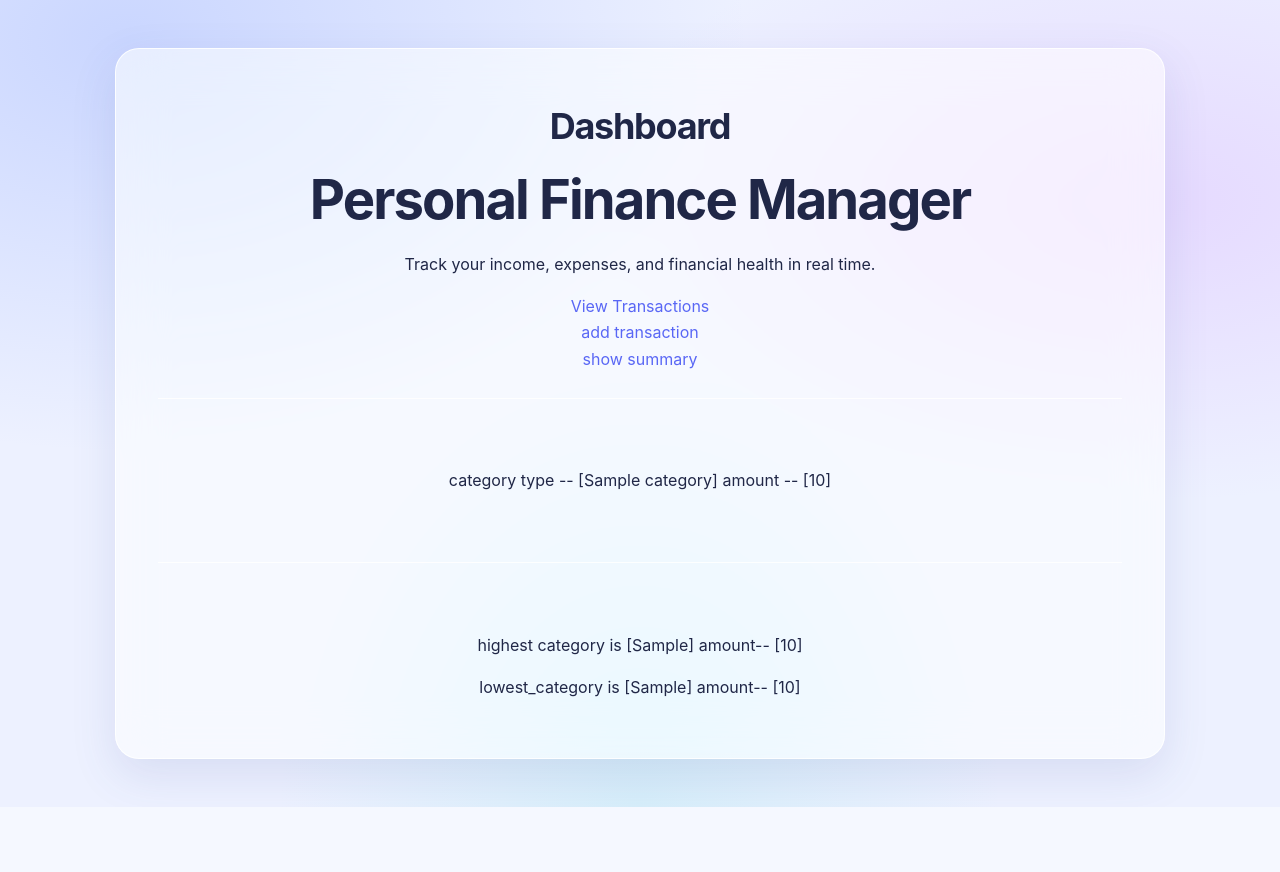
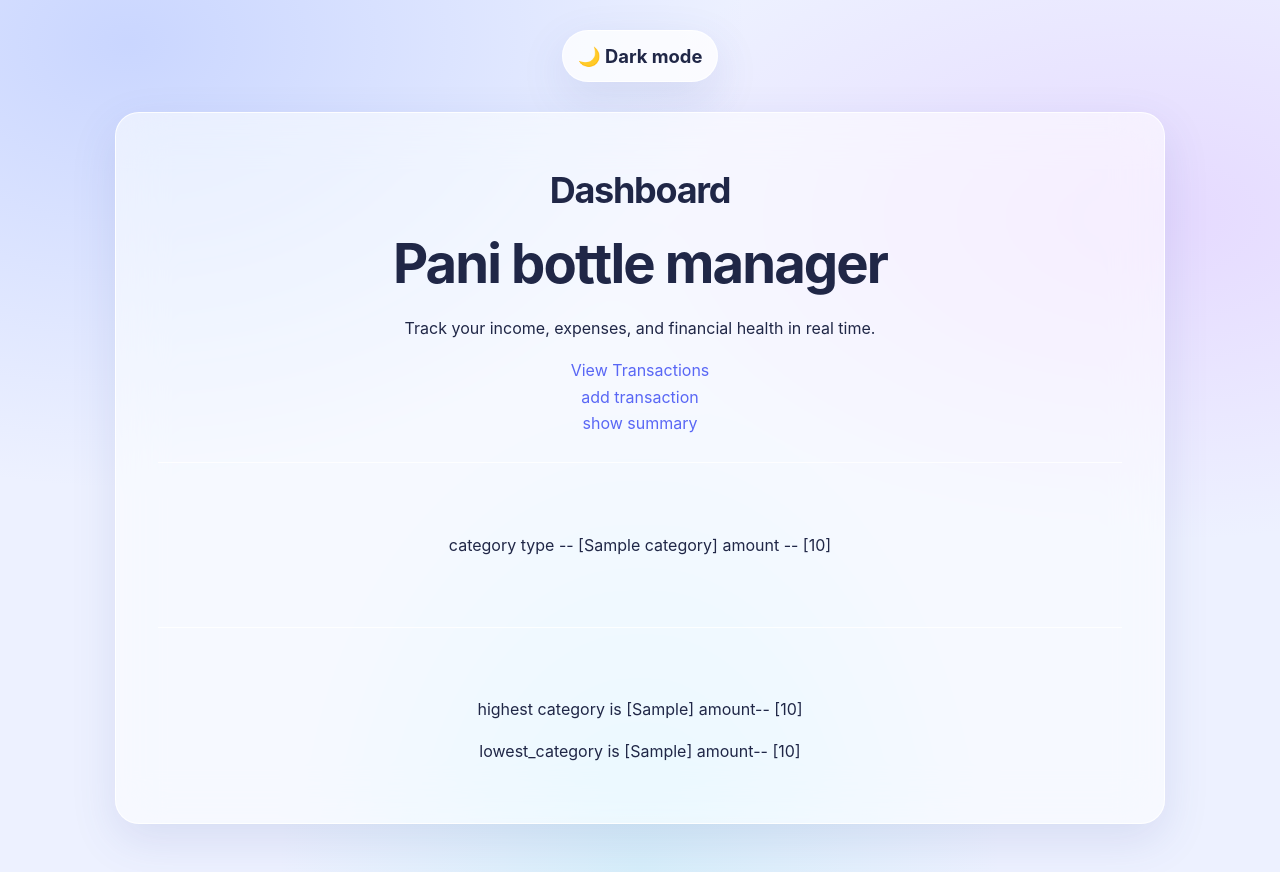
Before and after one commit to Atharken/Flask, a Flask app: template templates/home.html in a window 1280 px wide. Before the commit the page ends 807 px from the top, so only its background shows below. Run offline with Flask 3, Linux system fonts and the light colour scheme; the template is opened without the code that fills it: most values are stand-ins (such as "Sample title", 1, 10 or a date in 2020).

Commit message:
Update home.html

```diff
--- a/templates/home.html
+++ b/templates/home.html
@@ -7,9 +7,12 @@
     <link rel="stylesheet" href="{{ url_for('static', filename='main.css') }}">
 </head>
 <body>
+    <button id="theme-toggle" type="button">
+    🌙 Dark mode
+    </button>
     <div class="container">
         <h2>Dashboard</h2>
-        <h1>Personal Finance Manager</h1>
+        <h1>Pani bottle manager</h1>
         <p>Track your income, expenses, and financial health in real time.</p>
         <a href="/transaction">View Transactions</a>
         <br>
@@ -29,5 +32,8 @@
         <br>
         <p>highest category is [{{highest_category}}] amount-- [{{highest_amount}}] </p>
         <p>lowest_category is [{{lowest_category}}] amount-- [{{lowest_amount}}] </p>
+    </div>
+
+        <script src="{{ url_for('static', filename='theme.js') }}"></script>
 </body>
 </html>
```
